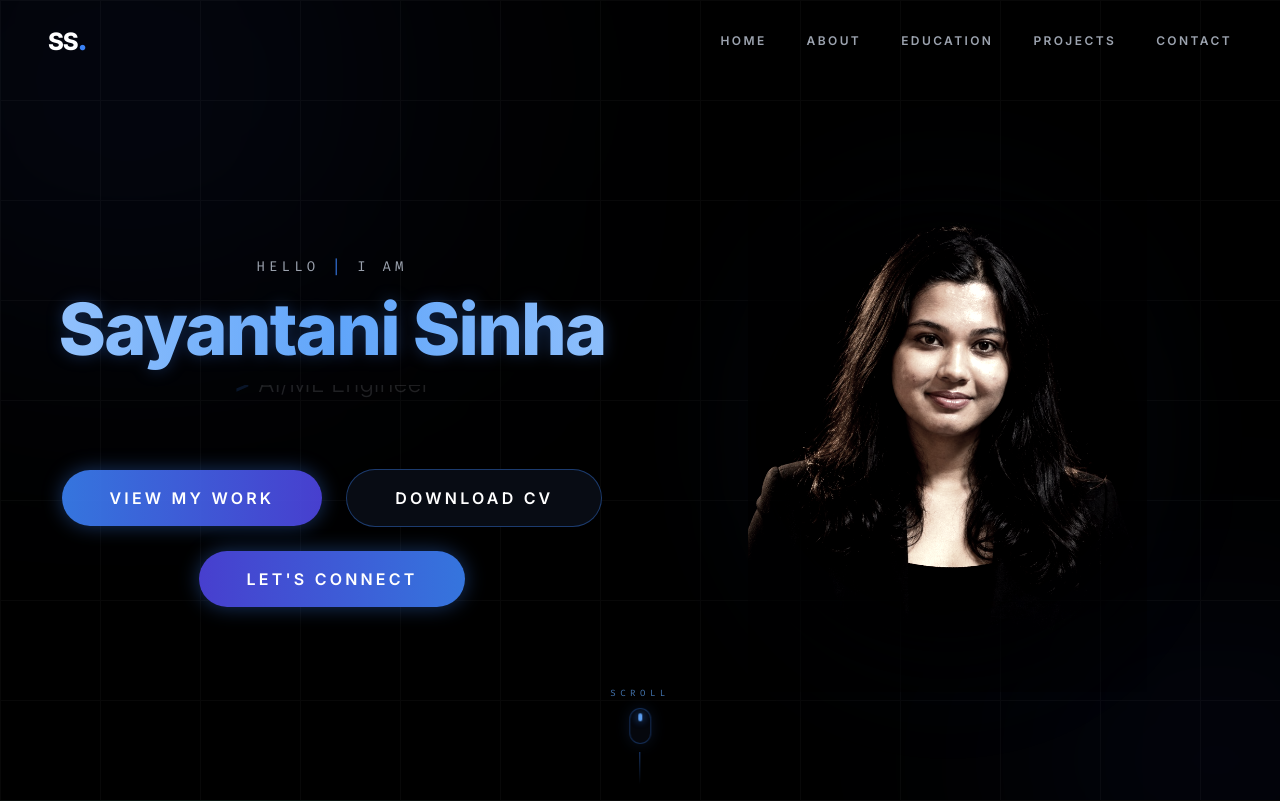
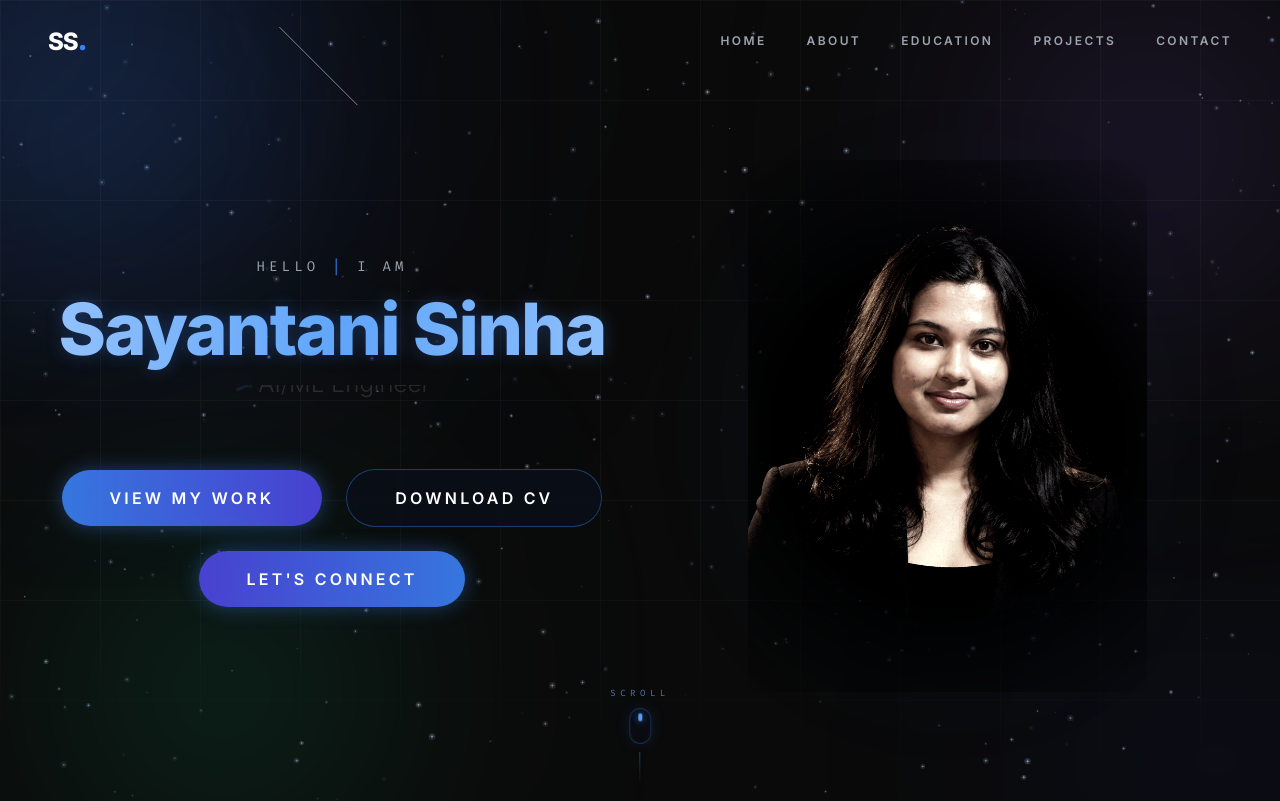
Before and after one commit to sayantani071/sayantani-portfolio, a React (Vite) app: page / in a window 1280 px wide. Shown: the top 801 px of the page. Built offline with nearby package versions, Linux system fonts and the light colour scheme.

Commit message:
Remove sharp border/line between Hero and About sections by blending backgrounds and fading grid

```diff
--- a/src/components/Hero.jsx
+++ b/src/components/Hero.jsx
@@ -18,7 +18,7 @@ const Hero = () => {
   }, []);
 
   return (
-    <section id="home" className="relative w-full h-screen min-h-[700px] bg-black overflow-hidden flex items-center pt-16">
+    <section id="home" className="relative w-full h-screen min-h-[700px] bg-transparent overflow-hidden flex items-center pt-16">
 
       {/* --- BACKGROUND ELEMENTS --- */}
       {/* Subtle ambient glows */}
@@ -29,7 +29,9 @@ const Hero = () => {
       <div className="absolute inset-0 pointer-events-none opacity-[0.03]"
            style={{
              backgroundImage: 'linear-gradient(to right, #ffffff 1px, transparent 1px), linear-gradient(to bottom, #ffffff 1px, transparent 1px)',
-             backgroundSize: '100px 100px'
+             backgroundSize: '100px 100px',
+             maskImage: 'linear-gradient(to bottom, black 70%, transparent 100%)',
+             WebkitMaskImage: 'linear-gradient(to bottom, black 70%, transparent 100%)'
            }}>
       </div>
 
```
